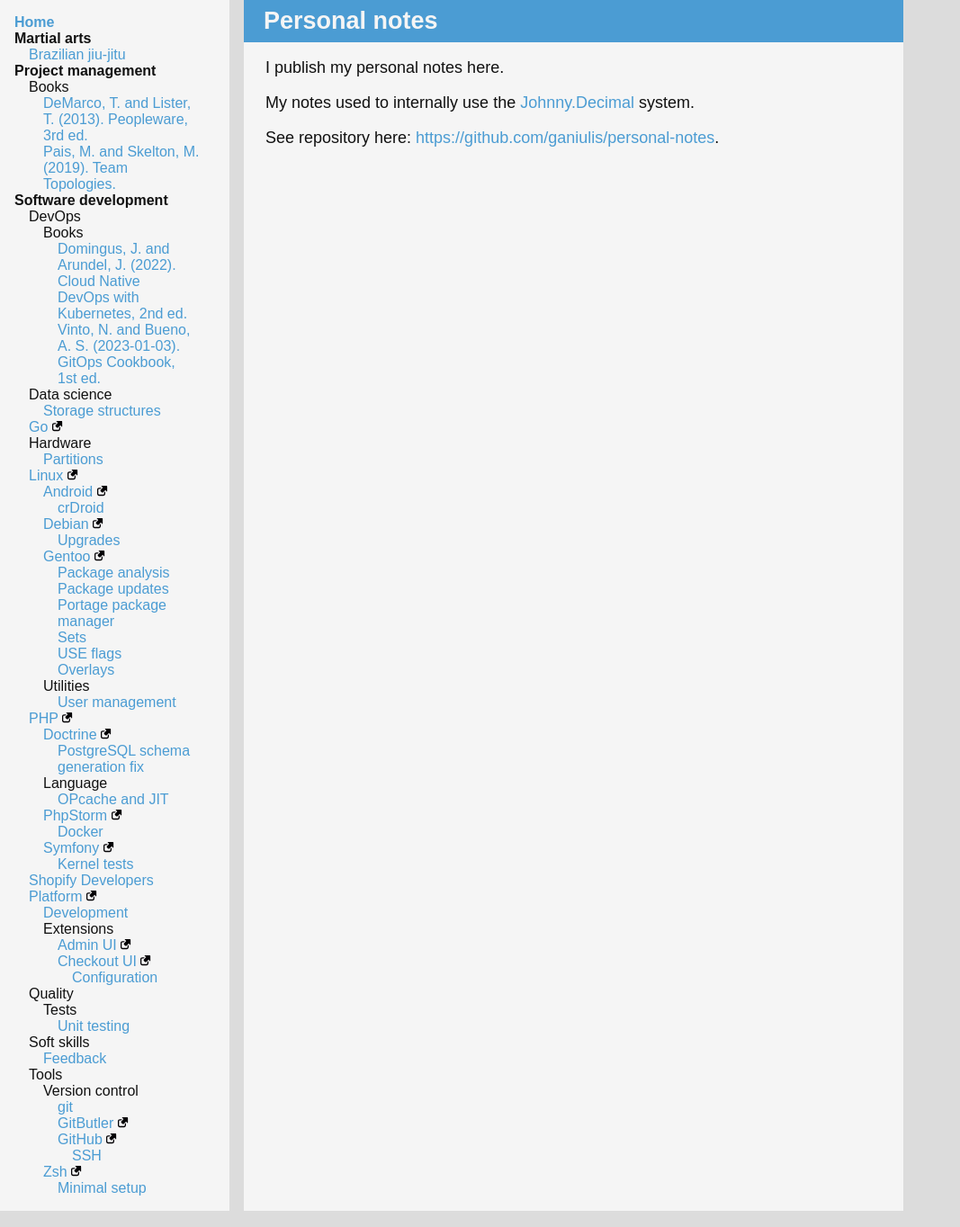
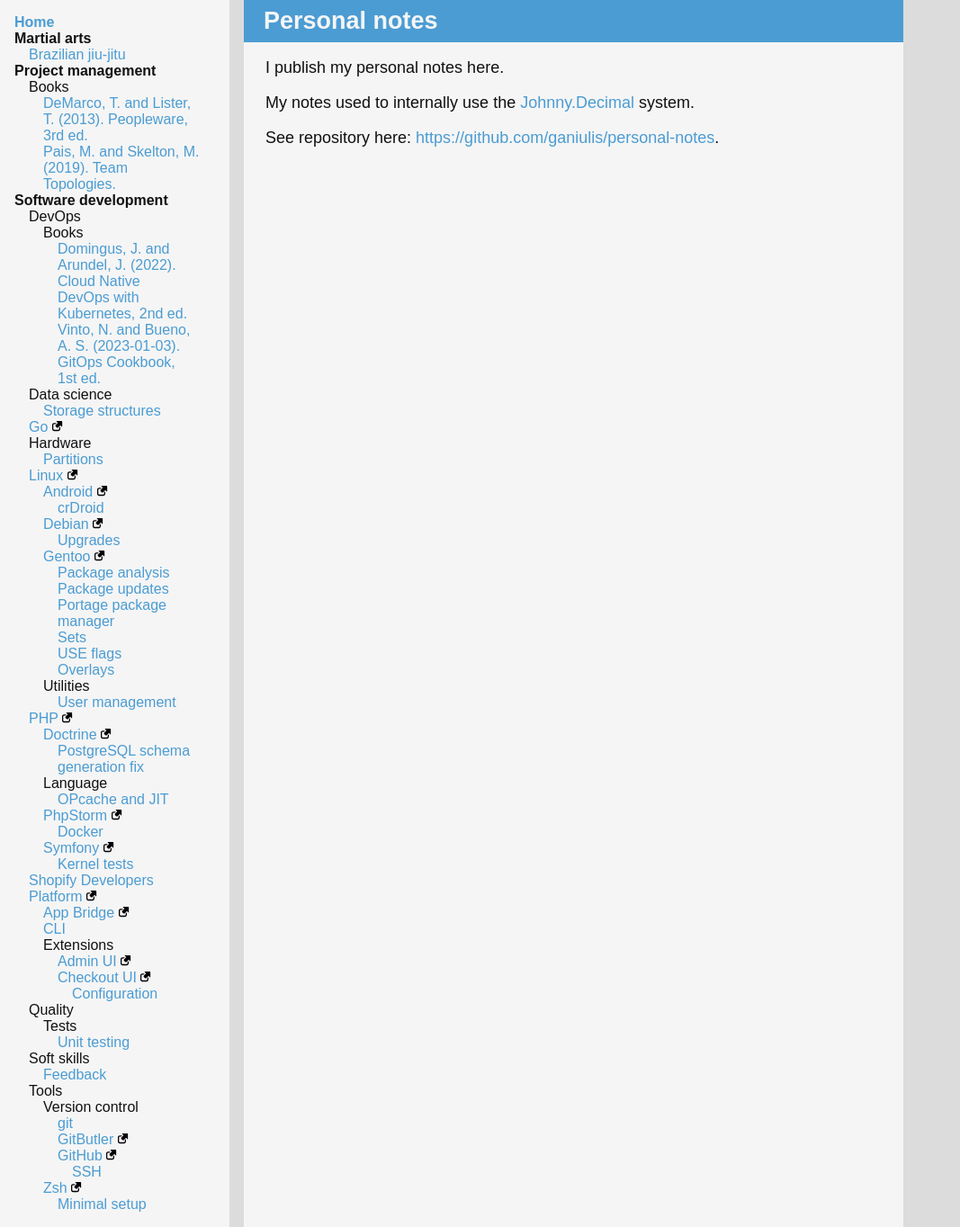
Before and after one commit to ganiulis/personal-notes, a Jekyll site: the page built from index.md, in a window 1280 px wide. Shown: the whole page at 90% size, without its empty margins (0-1067 px from the left). Built offline with Jekyll 4.4.1, drawn with Linux system fonts in a browser that asks for light colours; our own code applies the rules of GitHub Pages for plain Markdown files.

Commit message:
feat: Notes

```diff
--- a/_data/navigation.yaml
+++ b/_data/navigation.yaml
@@ -107,8 +107,10 @@ items:
         website: https://shopify.dev
         path: shopify
         items:
-          - title: Development
-            path: development
+          - title: App Bridge
+            website: https://shopify.dev/docs/api/app-bridge
+          - title: CLI
+            path: cli
           - title: Extensions
             path: extensions
             items:
```
